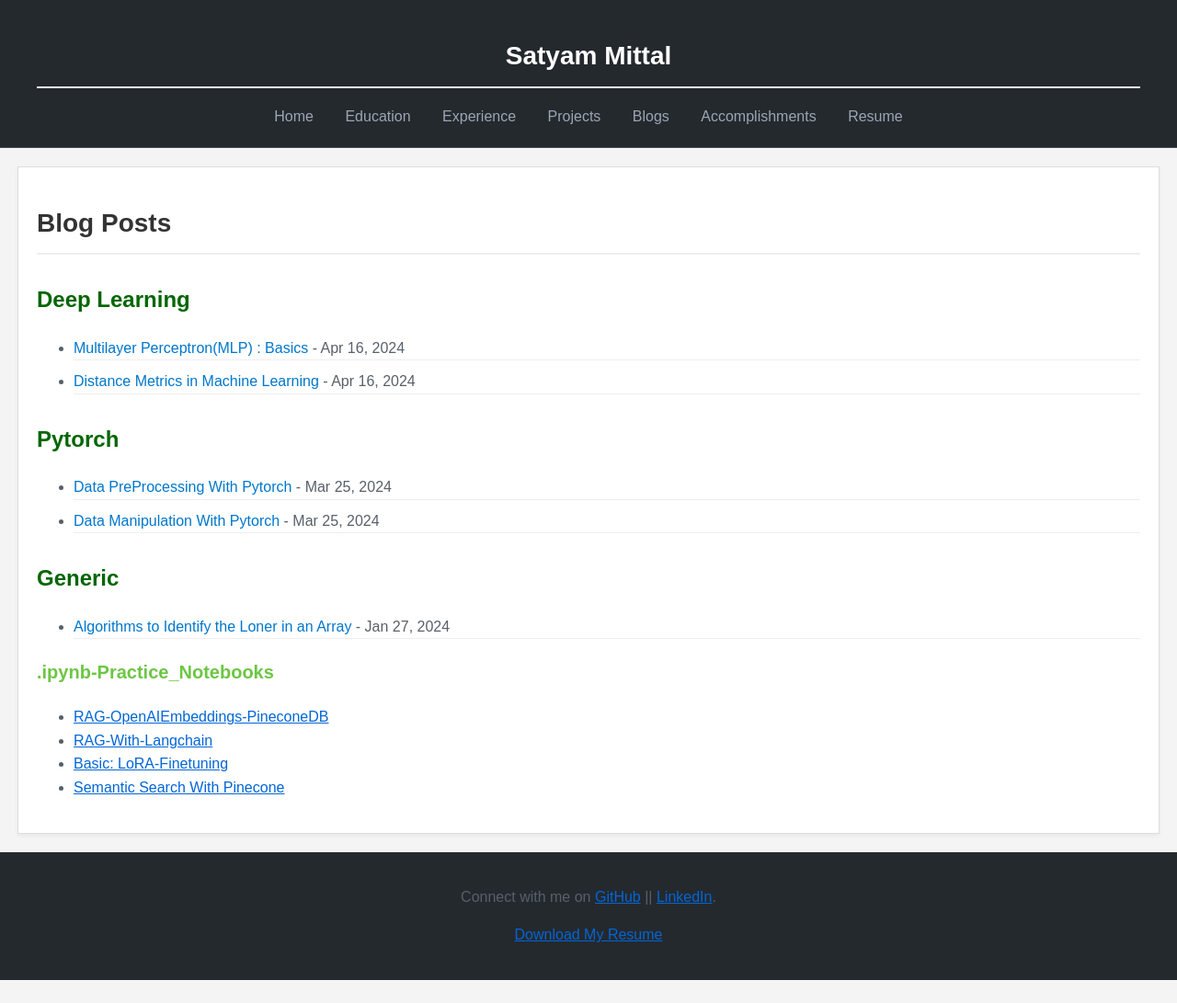
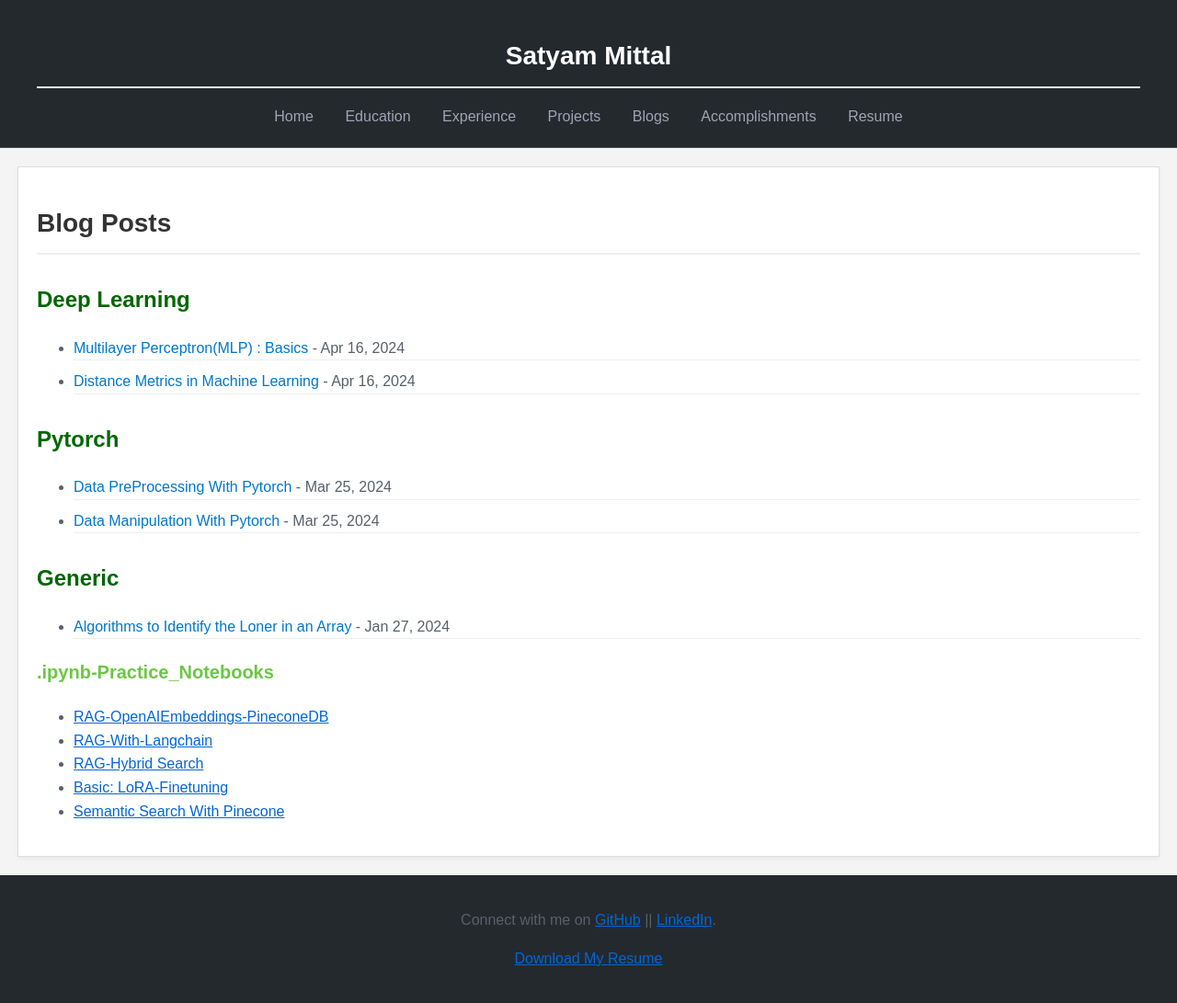
Before and after one commit to 05satyam/05satyam.github.io, a Jekyll site: the page built from blog.md, in a window 1280 px wide. Shown: the whole page at 92% size. Built offline with Jekyll 4.4.1, drawn with Linux system fonts in a browser that asks for light colours; before the commit the page ends 1066 px from its top, so only the background shows below that.

Commit message:
adding a blog on rag hybrid search

```diff
--- a/blog.md
+++ b/blog.md
@@ -35,5 +35,6 @@ title: Blog
 ### .ipynb-Practice_Notebooks
 - [RAG-OpenAIEmbeddings-PineconeDB](https://github.com/05satyam/large_language_models/blob/main/rag/rag_openai_embedding_and_pinecone.ipynb)
 - [RAG-With-Langchain](https://github.com/05satyam/large_language_models/blob/main/rag/rag_with_langchain.ipynb)
+- [RAG-Hybrid Search](https://github.com/05satyam/large_language_models/blob/main/rag/HybridSearch.ipynb)
 - [Basic: LoRA-Finetuning](https://github.com/05satyam/large_language_models/blob/main/Simple_LoRA.ipynb)
 - [Semantic Search With Pinecone ](https://github.com/05satyam/large_language_models/blob/main/Semantic_Search_With_Pinecone.ipynb)
```
